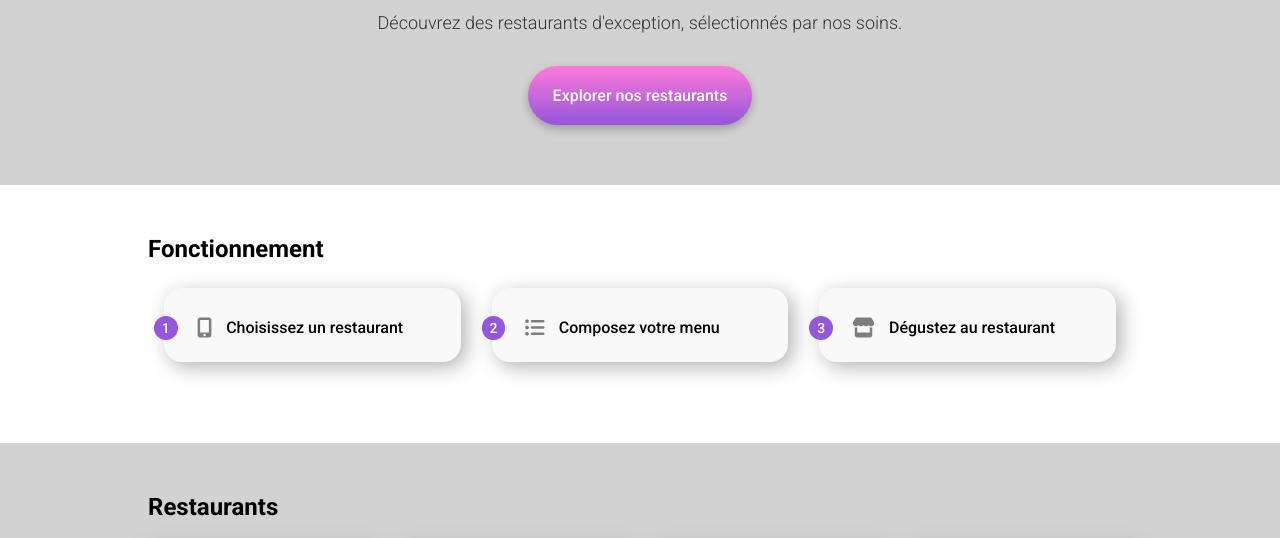
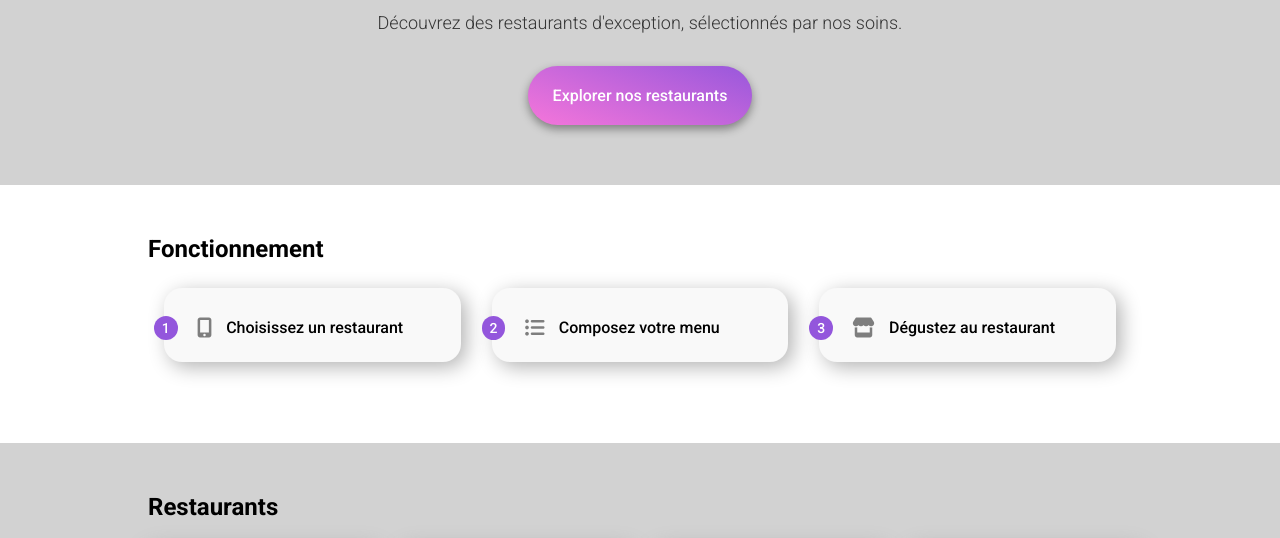
Before and after one commit to neptunomia/ohmyfood, a website: page index.html in a window 1280 px wide. Shown: the part 205-743 px from the top of the page. Drawn offline with Linux system fonts and the light colour scheme; a web font is replaced by a local one.

Commit message:
refactor: change gradient button transition

```diff
--- a/sass/components/_buttons.scss
+++ b/sass/components/_buttons.scss
@@ -1,6 +1,6 @@
 .button-general-style {
     cursor: pointer;
-    box-shadow: 0px 4px 10px rgba(0, 0, 0, 0.25);
+    box-shadow: 0px 4px 10px rgba(0, 0, 0, 0.4);
     border: none;
     font-family: 'Roboto', sans-serif;
 }
@@ -8,24 +8,42 @@
 .gradient-button {
     border-radius: 30px;
     background-image: $purple-gradient;
+    position: relative;
+    z-index: 1;
     font-size: 16px;
     font-weight: 500;
     color: #fff;
     padding: 20px 25px 20px 25px;
-    transition: background-image, box-shadow 300ms;
 
-    &:hover {
-        @include hover-gradient-button;
+    &::after {
+        border-radius: 30px;
+        position: absolute;
+        content: "";
+        top: 0;
+        right: 0;
+        bottom: 0;
+        left: 0;
+        background-image: $light-purple-gradient;
+        box-shadow: 0px 6px 12px rgba(0, 0, 0, 0.6);
+        z-index: -1;
+        transition: opacity 300ms linear;
+        opacity: 0;
+    }
+
+    &:hover::after {
+        opacity: 1;
     }
 }
 
 .heart-button {
-    background-color: #fff;
     border: none;
     border-bottom-right-radius: 40px;
     width: 50px;
     height: 60px;
     position: relative;
+    &--color {
+        opacity: 0;
+    }
 }
 
 .new-button {
@@ -35,7 +53,7 @@
     border-radius: 2px;
     font-size: 14px;
     font-weight: 500;
-    transition: background-color 500ms, box-shadow 300ms;
+    transition: background-color 300ms, box-shadow 300ms;
 
     &:hover {
         @include hover-new-button;
--- a/sass/utils/_mixins.scss
+++ b/sass/utils/_mixins.scss
@@ -1,11 +1,6 @@
-@mixin hover-gradient-button {
-    background-image: $light-purple-gradient;
-    box-shadow: 0px 6px 10px rgba(0, 0, 0, 0.7);
-}
-
 @mixin hover-new-button {
     background-color: $light-new-button-background;
-    box-shadow: 0px 6px 10px rgba(0, 0, 0, 0.7);
+    box-shadow: 0px 6px 12px rgba(0, 0, 0, 0.6);
 }
 
 @mixin hover-fct {
--- a/sass/utils/_variables.scss
+++ b/sass/utils/_variables.scss
@@ -7,5 +7,5 @@ $light-primary-background-color: lighten($primary-background-color, 5%);
 $light-secondary-background-color: lighten($secondary-background-color, 5%);
 $light-new-button-background: lighten($new-button-background, 15%);
 
-$purple-gradient: linear-gradient($secondary-background-color, $primary-background-color);
+$purple-gradient: linear-gradient(200.64deg, $primary-background-color -5.2%, $secondary-background-color 110.74%);
 $light-purple-gradient: linear-gradient($light-secondary-background-color, $light-primary-background-color);
```
Also changed, not shown: assets/prefixed/style.css, assets/style.css, 1 other file.
